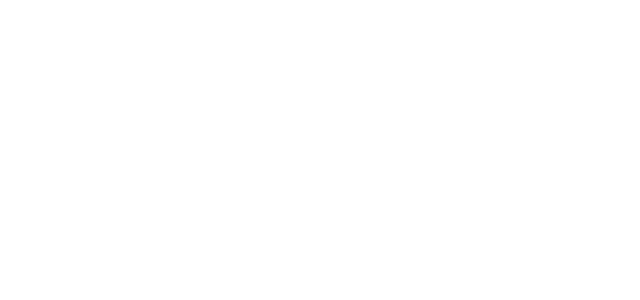
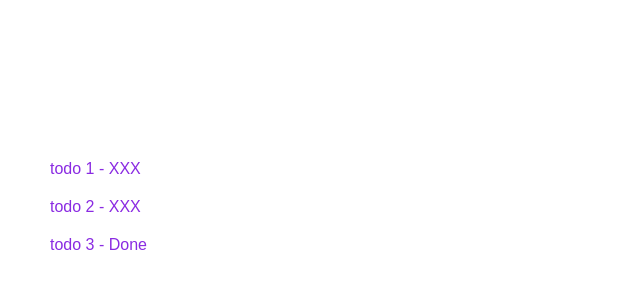
Before and after one commit to TrinitasAccounting/DataStructuresAndAlgorithms, a React (Create React App) app in the folder my-app/: page / in a window 1280 px wide. Shown: the top 300 px of the page, without its empty margins (0-640 px from the left). Built offline with nearby package versions, Linux system fonts and the light colour scheme.

Commit message:
simple css added to remove bullet points

```diff
--- a/my-app/src/App.js
+++ b/my-app/src/App.js
@@ -6,6 +6,7 @@
 import ButtonComponent from './ButtonComponent';
 import ProgressBar from './ProgressBar.js/ProgressBar';
 import ToDo from './ToDoComponent.js/ToDo';
+import DoList from './DoListComponent/DoList';
 
 import { useState, useEffect } from 'react';
 
@@ -127,6 +128,10 @@
         <ToDo />
       </div> */}
 
+      <div>
+        <DoList />
+      </div>
+
 
     </div>
   );
--- /dev/null
+++ b/my-app/src/DoListComponent/DoList.css
@@ -0,0 +1,11 @@
+ul {
+    list-style-type: none;
+    font-family: Arial, Helvetica, sans-serif;
+    color: blueviolet;
+    margin-top: 150px;
+}
+
+li {
+    padding: 10px;
+
+}
--- /dev/null
+++ b/my-app/src/DoListComponent/DoList.js
@@ -0,0 +1,60 @@
+
+
+import { useState } from "react";
+
+import './DoList.css';
+
+
+
+let listArray = [
+    {
+        "id": 1,
+        "text": "todo 1",
+        "isCompleted": false
+    },
+    {
+        "id": 2,
+        "text": "todo 2",
+        "isCompleted": false
+    },
+    {
+        "id": 3,
+        "text": "todo 3",
+        "isCompleted": true
+    }
+]
+
+
+
+
+
+
+
+
+function DoList() {
+
+    const [itemsList, setItemsList] = useState([])
+
+    let itemsListToShow = listArray.map((item) => {
+        return (
+            <li key={item.id}>{item.text} - {item.isCompleted ? 'Done' : 'XXX'}</li>
+        )
+    })
+
+
+
+
+
+
+
+
+    return (
+        <>
+            <ul>
+                {itemsListToShow}
+            </ul>
+        </>
+    )
+}
+
+export default DoList;
```
Also changed, not shown: my-app/src/DoListComponent/DoListFormAdding.js (added, +14 -0 lines).
